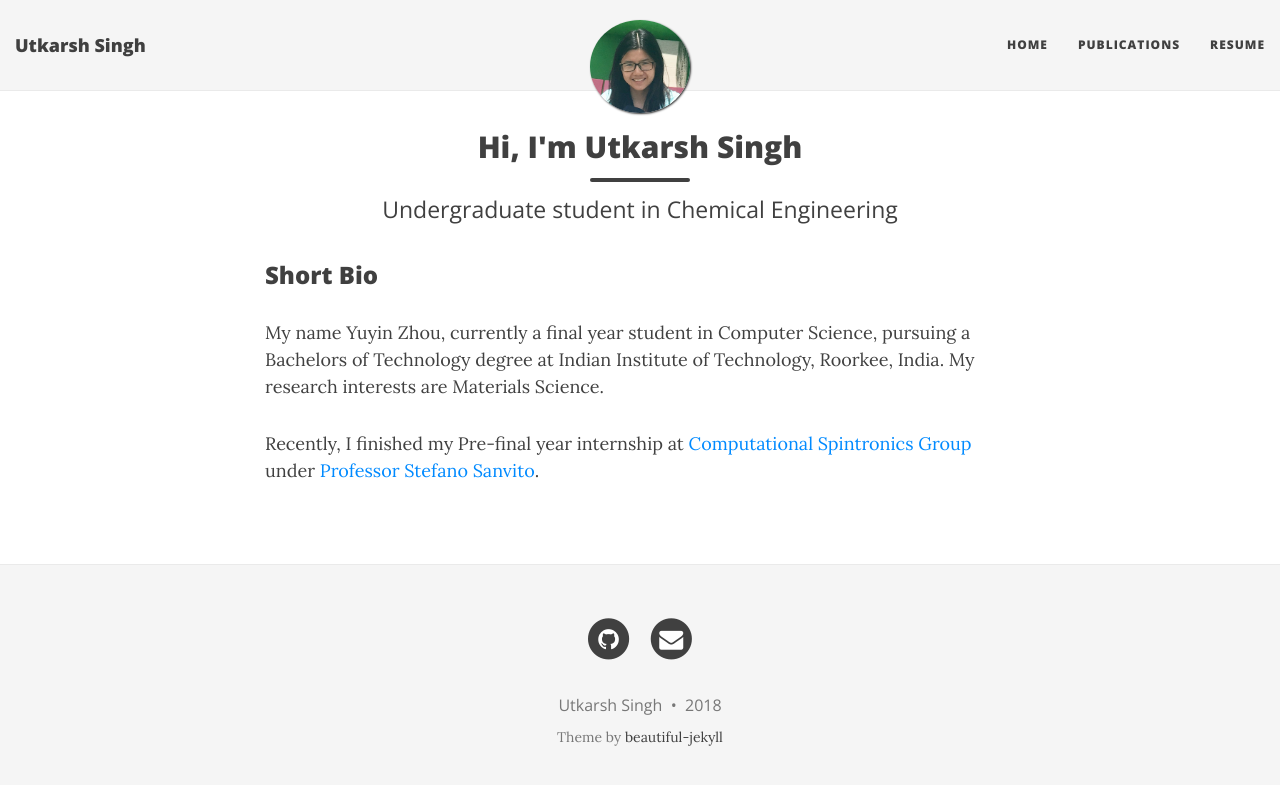
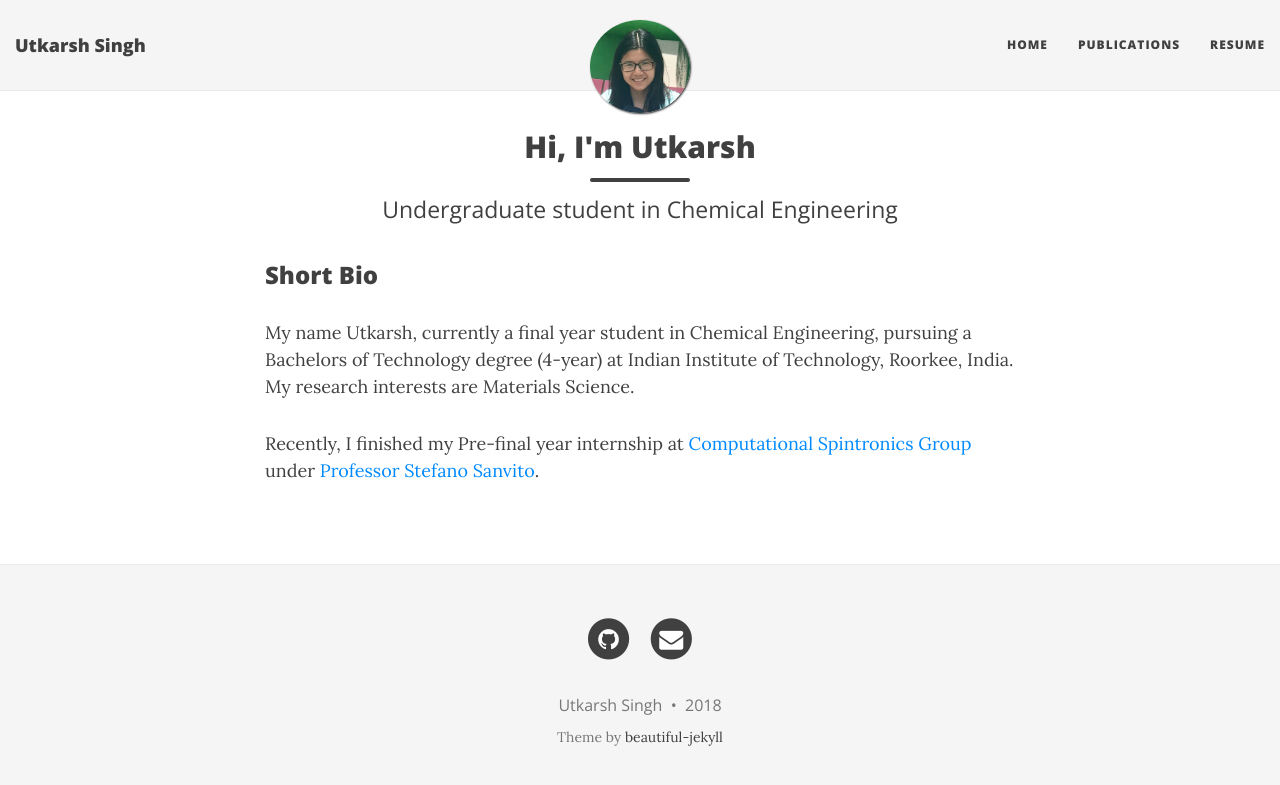
Before and after one commit to s-utkarsh/s-utkarsh.github.io, a Jekyll site: the page built from index.html, in a window 1280 px wide. Shown: the top 785 px of the page. Built offline with Jekyll 4.4.1, drawn with Linux system fonts in a browser that asks for light colours; nearby versions of some CDN libraries; the list of posts is cut into pages by our own code.

Commit message:
Update index.html

```diff
--- a/index.html
+++ b/index.html
@@ -1,11 +1,11 @@
 ---
 layout: page
-title: Hi, I'm Utkarsh Singh
+title: Hi, I'm Utkarsh
 subtitle: Undergraduate student in Chemical Engineering
 use-site-title: true
 ---
 
 <h3>Short Bio</h3>
-<p>My name Yuyin Zhou, currently a final year student in Computer Science, pursuing a Bachelors of Technology degree at Indian Institute of Technology, Roorkee, India.
+<p>My name Utkarsh, currently a final year student in Chemical Engineering, pursuing a Bachelors of Technology degree (4-year) at Indian Institute of Technology, Roorkee, India.
   My research interests are Materials Science.</p>
 <p>Recently, I finished my Pre-final year internship at <a href="www.spincomp.com">Computational Spintronics Group</a> under <a href="https://scholar.google.com/citations?user=EUXp2J0AAAAJ&hl=en">Professor Stefano Sanvito</a>.</p>
```
